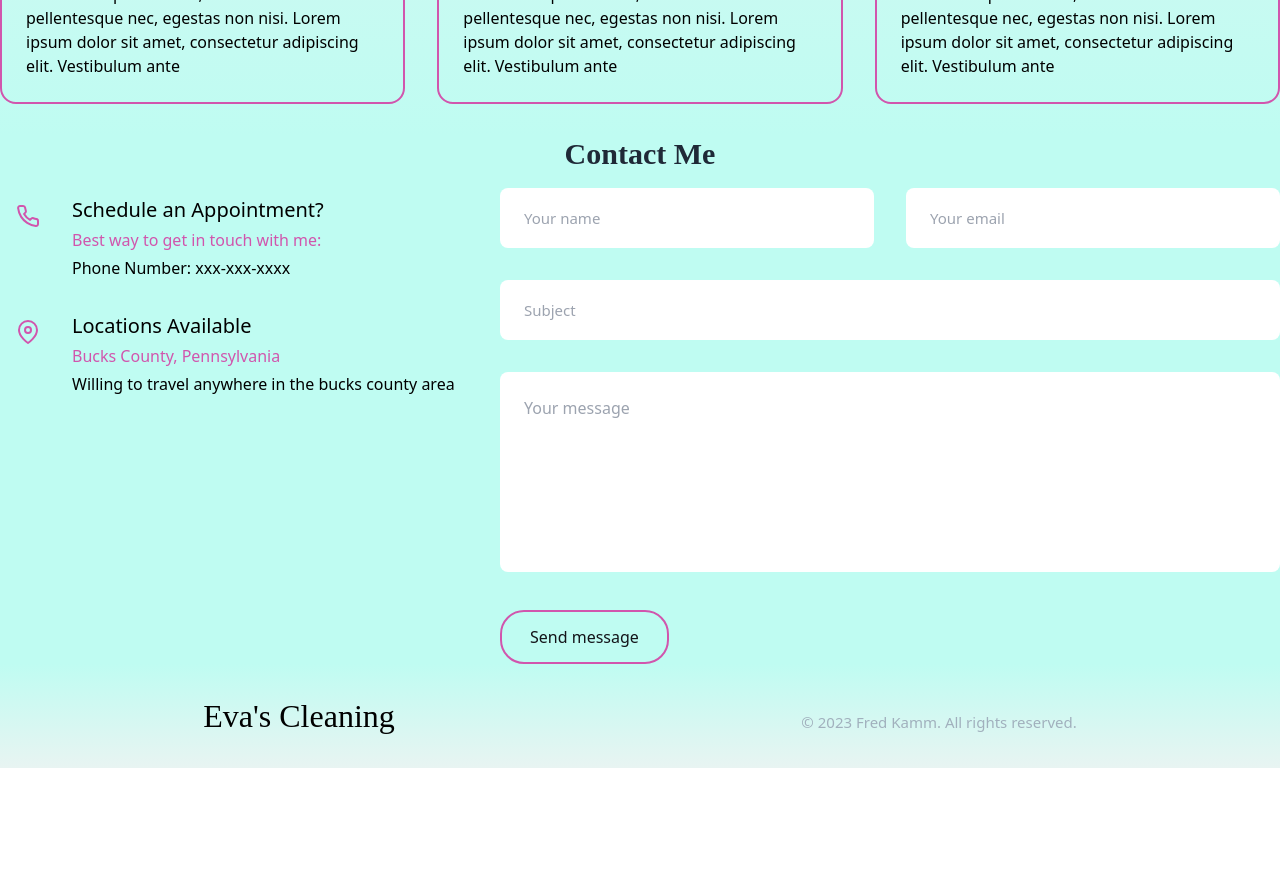
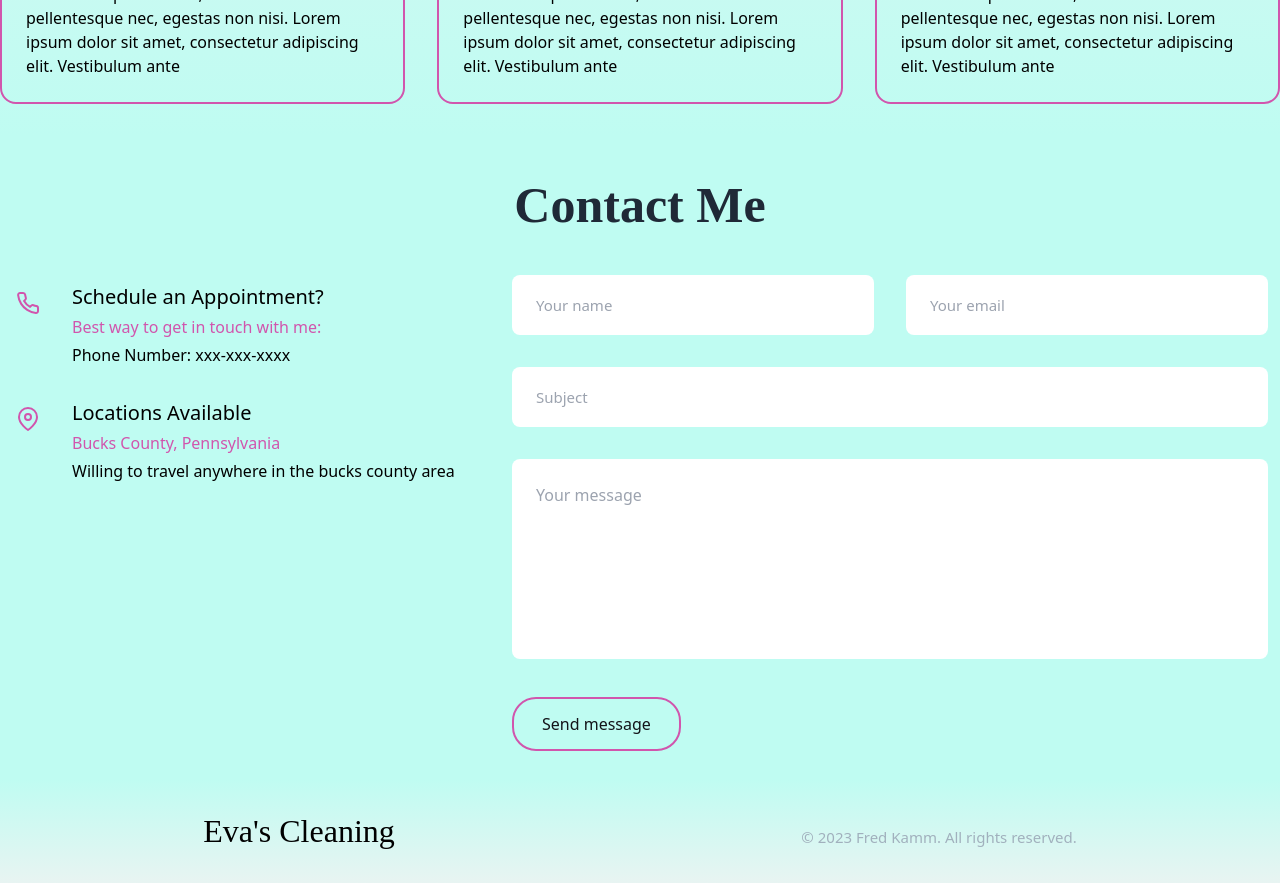
Before and after one commit to fredkamm/cleaners_page, a React (Create React App) app: page / in a window 1280 px wide. Shown: the part 1580-2463 px from the top of the page. Before the commit the page ends 2348 px from the top, so only its background shows below. Built offline with nearby package versions, Linux system fonts and the light colour scheme.

Commit message:
contact section postioning is complete

```diff
--- a/src/components/contact.jsx
+++ b/src/components/contact.jsx
@@ -7,9 +7,9 @@ import { contact } from "../data";
 const Contact = () => {
   return (
     <section className="section bg-primary" id="contact">
-      <div className="container mx-auto">
+      <div className="container mx-auto pb-7">
         <div className="flex flex-col items-center text-center">
-          <h2 className="text-3xl font-bold mb-4 text-gray-800">Contact Me</h2>
+          <h1 className="text-[36px] font-bold py-8 text-gray-800 xl:text-[50px] lg:text-[42px] md:text-[38px]">Contact Me</h1>
         </div>
         <div className="flex flex-col lg:gap-x-8 lg:flex-row">
           <div className="flex flex-1 flex-col items-start space-y-8 mb-12 lg:mb-0 lg:pt-2">
@@ -35,7 +35,7 @@ const Contact = () => {
           <form
             method="POST"
             action="https://getform.io/f/7676c069-e04f-4b7d-957f-93f542a8679b"
-            className="space-y-8 w-full max-w-[780px]"
+            className="space-y-8 w-full max-w-[780px] px-3"
           >
             <div className="flex gap-8">
               <input
```
